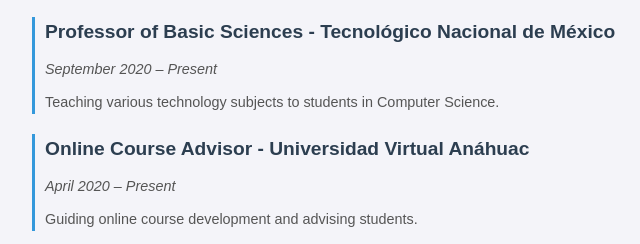
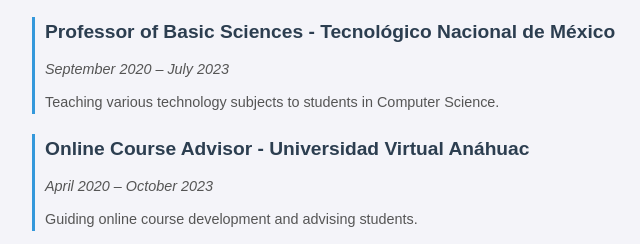
Before and after one commit to joalceco/joalceco.github.io, a plain HTML site: page index.html in a window 1280 px wide. Shown: the part 952-1196 px from the top of the page, 228-868 px from the left. Drawn offline with Linux system fonts and the light colour scheme.

Commit message:
Update employment dates in index.html for accuracy

```diff
--- a/index.html
+++ b/index.html
@@ -75,13 +75,13 @@
         </div>
         <div class="job">
             <h3>Professor of Basic Sciences - Tecnológico Nacional de México</h3>
-            <p><em>September 2020 – Present</em></p>
+            <p><em>September 2020 – July 2023</em></p>
             <p class="en">Teaching various technology subjects to students in Computer Science.</p>
             <p class="es">Enseñanza de diversas materias de tecnología a estudiantes de Ciencias Computacionales.</p>
         </div>
         <div class="job">
             <h3>Online Course Advisor - Universidad Virtual Anáhuac</h3>
-            <p><em>April 2020 – Present</em></p>
+            <p><em>April 2020 – October 2023</em></p>
             <p class="en">Guiding online course development and advising students.</p>
             <p class="es">Guía en el desarrollo de cursos en línea y asesoramiento a estudiantes.</p>
         </div>
```
